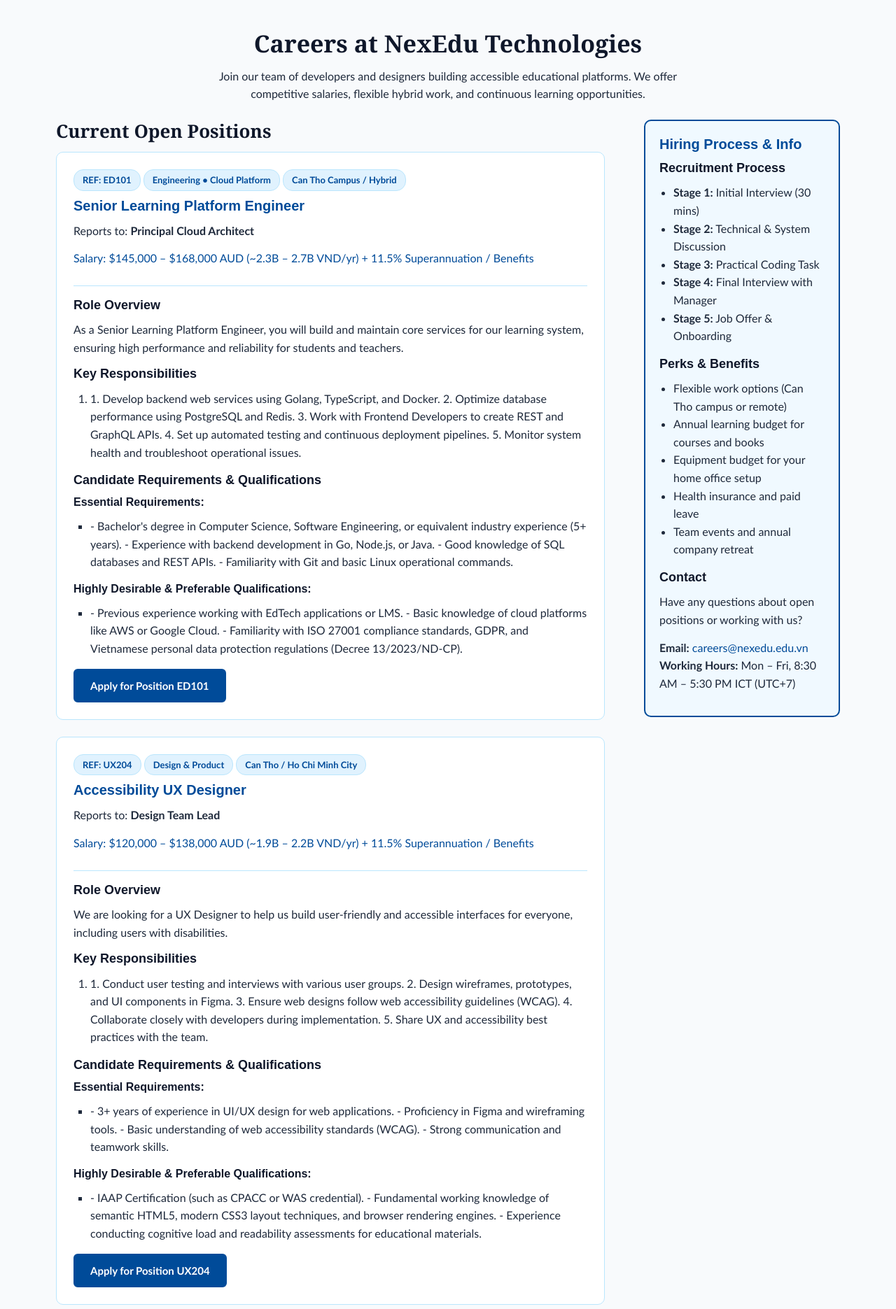
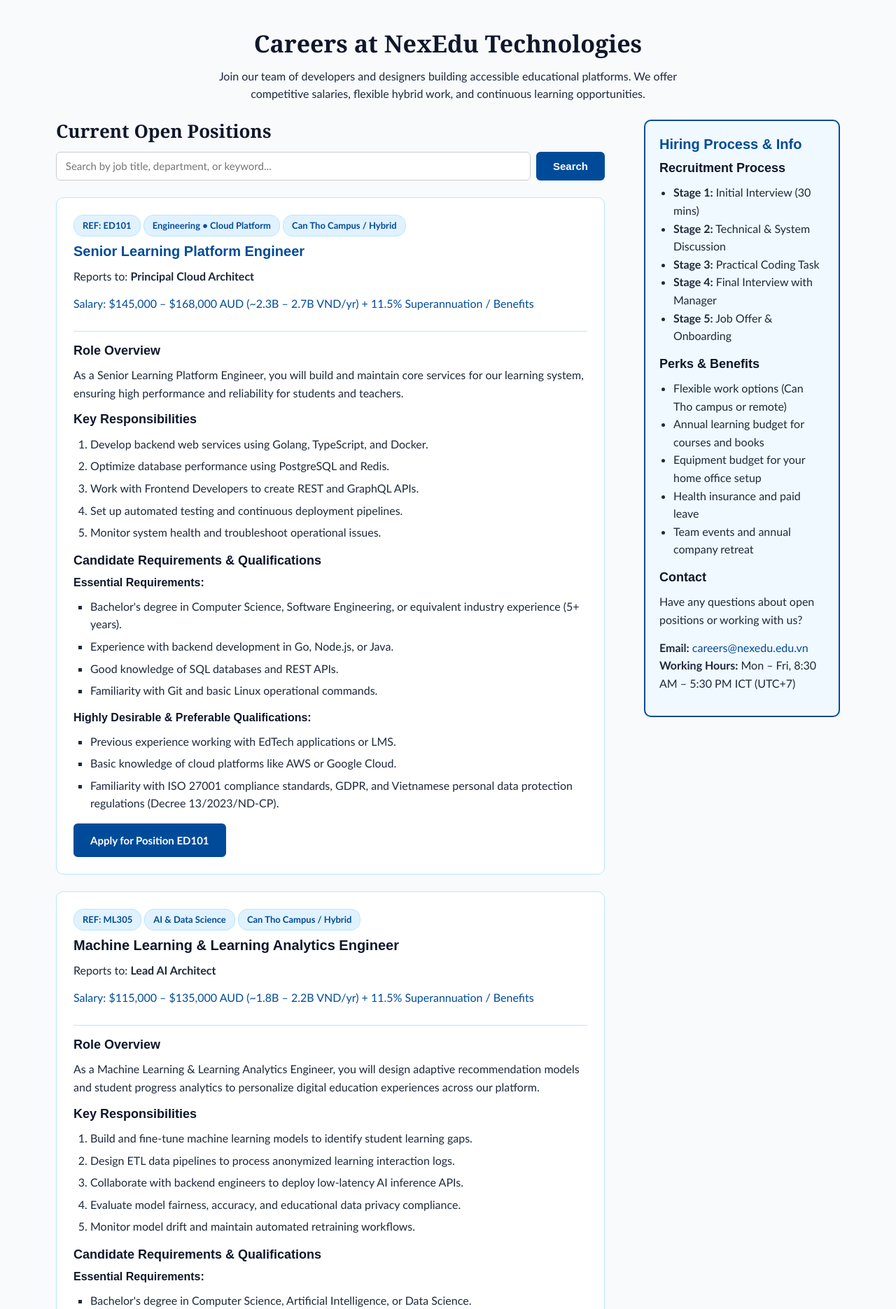
Before and after one commit to vupaswin/NexEdu-Project, a PHP site: page /jobs.php in a window 1280 px wide. Shown: the part 86-1957 px from the top of the page at 70% size. Run offline with PHP 8.4, Linux system fonts and the light colour scheme; data comes from the database, SQL or seed files in the repository.

Commit message:
feat: implement keyword search functionality for job listings and secure database queries

```diff
--- a/jobs.php
+++ b/jobs.php
@@ -17,7 +17,7 @@
     <!-- Layout Container with Floated Aside & Clearfix -->
     <div class="clearfix">
 
-      <!-- RUBRIC REQUIREMENT: <aside> floated right, 25% width, margin, padding, border -->
+      <!-- NEX-90: Preserve 25% floated <aside> sidebar and clearfix container -->
       <aside>
         <h3 id="sidebar-title">Hiring Process &amp; Info</h3>
 
@@ -46,23 +46,42 @@
           <strong>Working Hours:</strong> Mon – Fri, 8:30 AM – 5:30 PM ICT (UTC+7)
         </p>
       </aside>
-      <!-- NEX-90: Preserve 25% floated <aside> sidebar and clearfix container -->
 
       <!-- Job Listings (Dynamically loaded from MySQL - NEX-77) -->
       <section class="jobs-main">
         <h2>Current Open Positions</h2>
 
+        <!-- NEX-110: Keyword Search Form (Placed inside .jobs-main to preserve layout) -->
+        <form method="GET" action="jobs.php" class="search-form" style="margin-bottom: 1.5rem; display: flex; gap: 0.5rem; flex-wrap: wrap;">
+          <label for="job-search" style="position: absolute; left: -9999px;">Search jobs by keyword</label>
+          <input
+            type="text"
+            id="job-search"
+            name="keyword"
+            placeholder="Search by job title, department, or keyword..."
+            value="<?php echo isset($_GET['keyword']) ? htmlspecialchars(trim($_GET['keyword'])) : ''; ?>"
+            style="flex: 1; min-width: 220px; padding: 0.6rem 0.8rem; border: 1px solid #ccc; border-radius: 6px;"
+          >
+          <button type="submit" class="btn">Search</button>
+          <?php if (!empty(trim($_GET['keyword'] ?? ''))): ?>
+            <a href="jobs.php" class="btn" style="background-color: #6c757d;">Clear</a>
+          <?php endif; ?>
+        </form>
+
         <?php
         // NEX-86: Include database configuration and establish MySQL connection
         require_once("settings.php");
 
-        // NEX-89: Split semicolon-delimited strings into <li> elements for <ol> and <ul>
+        // NEX-89: Split semicolon or newline-delimited strings into clean <li> elements
         if (!function_exists('renderListItems')) {
             function renderListItems(string $text) {
-                $items = array_filter(array_map('trim', explode(";", $text)));
+                $raw_items = preg_split('/;|\r\n|\r|\n/', $text);
                 $html = "";
-                foreach ($items as $item) {
-                    $html .= "<li>" . htmlspecialchars($item) . "</li>\n";
+                foreach ($raw_items as $item) {
+                    $clean = preg_replace('/^(\d+\.\s*|-\s*)/', '', trim($item));
+                    if ($clean !== '') {
+                        $html .= "<li>" . htmlspecialchars($clean) . "</li>\n";
+                    }
                 }
                 return $html;
             }
@@ -76,11 +95,34 @@
         } else {
             mysqli_set_charset($conn, "utf8mb4");
 
-            // NEX-87: Query database for all open positions ordered by job_ref ascending
+            // NEX-110: Secure keyword search using MySQLi Prepared Statements
+            $keyword = isset($_GET['keyword']) ? trim($_GET['keyword']) : '';
+            $stmt = null;
+
+            if ($keyword !== '') {
+                $searchParam = "%" . $keyword . "%";
+                $query = "SELECT * FROM jobs
+                          WHERE job_ref LIKE ?
+                             OR job_title LIKE ?
+                             OR department LIKE ?
+                             OR location LIKE ?
+                             OR overview LIKE ?
+                          ORDER BY job_ref ASC";
+                $stmt = mysqli_prepare($conn, $query);
+                mysqli_stmt_bind_param($stmt, "sssss", $searchParam, $searchParam, $searchParam, $searchParam, $searchParam);
+                mysqli_stmt_execute($stmt);
+                $result = mysqli_stmt_get_result($stmt);
+            } else {
+                // NEX-87: Default query when no search keyword is entered
                 $query = "SELECT * FROM jobs ORDER BY job_ref ASC";
                 $result = mysqli_query($conn, $query);
+            }
 
             if ($result && mysqli_num_rows($result) > 0) {
+                if ($keyword !== '') {
+                    echo "<p>Showing <strong>" . mysqli_num_rows($result) . "</strong> result(s) for <em>\"" . htmlspecialchars($keyword) . "\"</em>:</p>";
+                }
+
                 // NEX-88: Iterate through query rows to render semantic <article class="card"> elements
                 while ($job = mysqli_fetch_assoc($result)) {
                     $job_ref = htmlspecialchars($job['job_ref']);
@@ -109,7 +151,7 @@
                         <p><?php echo nl2br($overview); ?></p>
                       </section>
 
-                      <!-- Ordered List (<ol>) for Key Responsibilities -->
+                      <!-- NEX-89: Ordered List (<ol>) for Key Responsibilities -->
                       <section>
                         <h4>Key Responsibilities</h4>
                         <ol>
@@ -117,7 +159,7 @@
                         </ol>
                       </section>
 
-                      <!-- Unordered List (<ul>) for Requirements -->
+                      <!-- NEX-89: Unordered List (<ul>) for Requirements -->
                       <section>
                         <h4>Candidate Requirements &amp; Qualifications</h4>
                         <h5>Essential Requirements:</h5>
@@ -136,9 +178,17 @@
         <?php
                 }
             } else {
+                if ($keyword !== '') {
+                    echo "<article class='card'><p>No open positions matched your search for <strong>\"" . htmlspecialchars($keyword) . "\"</strong>.</p></article>";
+                } else {
                     echo "<article class='card'><p>No open positions available at the moment.</p></article>";
                 }
-            // NEX-86: Free result set and close database connection
+            }
+
+            // NEX-110 & NEX-86: Close statement, free result set, and close database connection
+            if ($stmt) {
+                mysqli_stmt_close($stmt);
+            }
             if ($result) {
                 mysqli_free_result($result);
             }
--- a/sql/nexedu-db.sql
+++ b/sql/nexedu-db.sql
@@ -88,7 +88,8 @@ CREATE TABLE `jobs` (
 
 INSERT INTO `jobs` (`job_ref`, `job_title`, `department`, `location`, `reports_to`, `salary`, `overview`, `responsibilities`, `essential_reqs`, `preferable_reqs`) VALUES
 ('ED101', 'Senior Learning Platform Engineer', 'Engineering • Cloud Platform', 'Can Tho Campus / Hybrid', 'Principal Cloud Architect', '$145,000 – $168,000 AUD (~2.3B – 2.7B VND/yr) + 11.5% Superannuation / Benefits', 'As a Senior Learning Platform Engineer, you will build and maintain core services for our learning system, ensuring high performance and reliability for students and teachers.', '1. Develop backend web services using Golang, TypeScript, and Docker.\n2. Optimize database performance using PostgreSQL and Redis.\n3. Work with Frontend Developers to create REST and GraphQL APIs.\n4. Set up automated testing and continuous deployment pipelines.\n5. Monitor system health and troubleshoot operational issues.', '- Bachelor\'s degree in Computer Science, Software Engineering, or equivalent industry experience (5+ years).\n- Experience with backend development in Go, Node.js, or Java.\n- Good knowledge of SQL databases and REST APIs.\n- Familiarity with Git and basic Linux operational commands.', '- Previous experience working with EdTech applications or LMS.\n- Basic knowledge of cloud platforms like AWS or Google Cloud.\n- Familiarity with ISO 27001 compliance standards, GDPR, and Vietnamese personal data protection regulations (Decree 13/2023/ND-CP).'),
-('UX204', 'Accessibility UX Designer', 'Design & Product', 'Can Tho / Ho Chi Minh City', 'Design Team Lead', '$120,000 – $138,000 AUD (~1.9B – 2.2B VND/yr) + 11.5% Superannuation / Benefits', 'We are looking for a UX Designer to help us build user-friendly and accessible interfaces for everyone, including users with disabilities.', '1. Conduct user testing and interviews with various user groups.\n2. Design wireframes, prototypes, and UI components in Figma.\n3. Ensure web designs follow web accessibility guidelines (WCAG).\n4. Collaborate closely with developers during implementation.\n5. Share UX and accessibility best practices with the team.', '- 3+ years of experience in UI/UX design for web applications.\n- Proficiency in Figma and wireframing tools.\n- Basic understanding of web accessibility standards (WCAG).\n- Strong communication and teamwork skills.', '- IAAP Certification (such as CPACC or WAS credential).\n- Fundamental working knowledge of semantic HTML5, modern CSS3 layout techniques, and browser rendering engines.\n- Experience conducting cognitive load and readability assessments for educational materials.');
+('UX204', 'Accessibility UX Designer', 'Design & Product', 'Can Tho / Ho Chi Minh City', 'Design Team Lead', '$120,000 – $138,000 AUD (~1.9B – 2.2B VND/yr) + 11.5% Superannuation / Benefits', 'We are looking for a UX Designer to help us build user-friendly and accessible interfaces for everyone, including users with disabilities.', '1. Conduct user testing and interviews with various user groups.\n2. Design wireframes, prototypes, and UI components in Figma.\n3. Ensure web designs follow web accessibility guidelines (WCAG).\n4. Collaborate closely with developers during implementation.\n5. Share UX and accessibility best practices with the team.', '- 3+ years of experience in UI/UX design for web applications.\n- Proficiency in Figma and wireframing tools.\n- Basic understanding of web accessibility standards (WCAG).\n- Strong communication and teamwork skills.', '- IAAP Certification (such as CPACC or WAS credential).\n- Fundamental working knowledge of semantic HTML5, modern CSS3 layout techniques, and browser rendering engines.\n- Experience conducting cognitive load and readability assessments for educational materials.'),
+('ML305', 'Machine Learning & Learning Analytics Engineer', 'AI & Data Science', 'Can Tho Campus / Hybrid', 'Lead AI Architect', '$115,000 – $135,000 AUD (~1.8B – 2.2B VND/yr) + 11.5% Superannuation / Benefits', 'As a Machine Learning & Learning Analytics Engineer, you will design adaptive recommendation models and student progress analytics to personalize digital education experiences across our platform.', '1. Build and fine-tune machine learning models to identify student learning gaps.\n2. Design ETL data pipelines to process anonymized learning interaction logs.\n3. Collaborate with backend engineers to deploy low-latency AI inference APIs.\n4. Evaluate model fairness, accuracy, and educational data privacy compliance.\n5. Monitor model drift and maintain automated retraining workflows.', '- Bachelor\'s degree in Computer Science, Artificial Intelligence, or Data Science.\n- Strong proficiency in Python, SQL, and ML frameworks (PyTorch or scikit-learn).\n- Solid experience with data preprocessing, feature engineering, and model evaluation.\n- Familiarity with Git, Docker, and RESTful API integration.', '- Previous experience developing NLP or educational recommender systems.\n- Hands-on experience with cloud ML services on AWS or Google Cloud.\n- Familiarity with ISO 27001 compliance standards and Vietnamese personal data protection regulations (Decree 13/2023/ND-CP).');
 
 -- --------------------------------------------------------
 
```
Also changed, not shown: apply.php (+7 -1 lines). Lines whose indentation alone changed are shown as unchanged.
